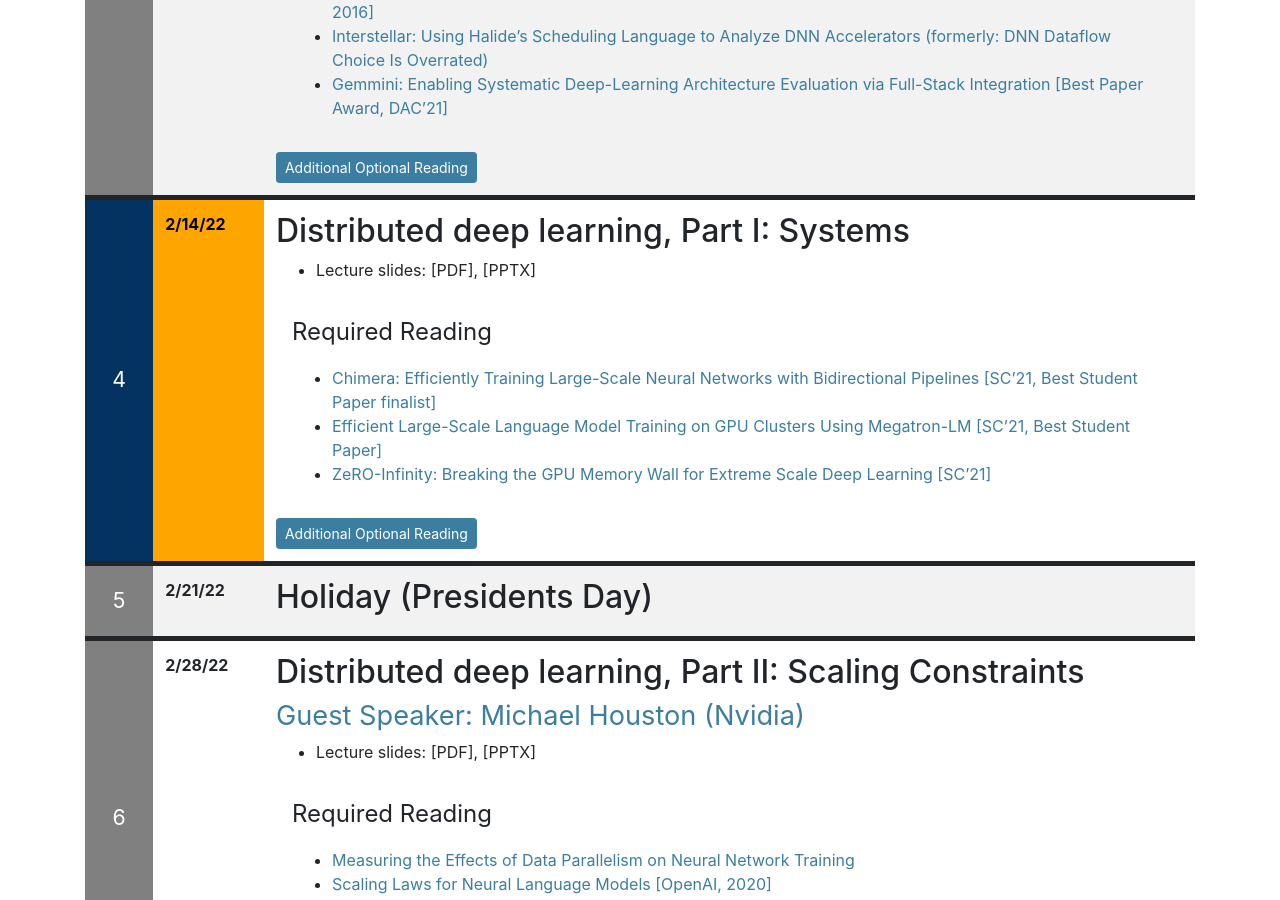
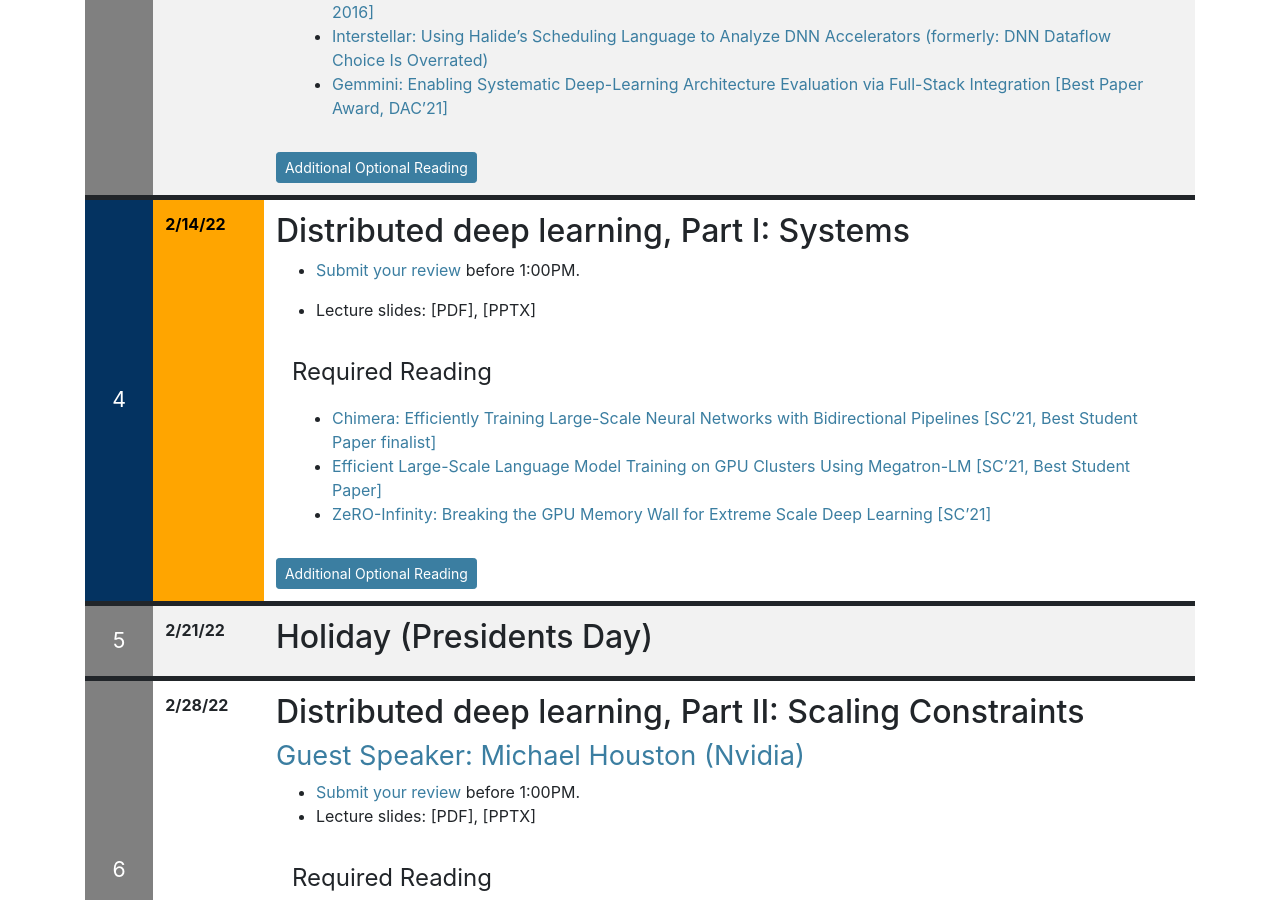
Before and after one commit to ucbrise/cs294-ai-sys-sp22, a Jekyll site: the page built from index.md, in a window 1280 px wide and 900 px high, scrolled down 2278 px. Built offline with Jekyll 4.4.1, drawn with Linux system fonts in a browser that asks for light colours; nearby versions of some CDN libraries; our own code applies the rules of GitHub Pages for plain Markdown files.

Commit message:
added link for paper reviews

```diff
--- a/index.md
+++ b/index.md
@@ -150,6 +150,8 @@ This lecture will be an overview of the class, requirements, and an introduction
 [//]: <> (lecture 4)
 # Distributed deep learning, Part I: Systems
 
+* [Submit your review](https://forms.gle/rCsHe1oFqMSiKjgw7) before 1:00PM.
+
 * Lecture slides: [PDF], [PPTX]
 
 <div class="reading">
@@ -177,6 +179,7 @@ This lecture will be an overview of the class, requirements, and an introduction
 # Distributed deep learning, Part II: Scaling Constraints
 ## [Guest Speaker: Michael Houston (Nvidia)](http://graphics.stanford.edu/~mhouston/)
 
+* [Submit your review](https://forms.gle/Y5ya8YETxwW7jr5aA) before 1:00PM.
 * Lecture slides: [PDF], [PPTX]
 
 <div class="reading">
```
